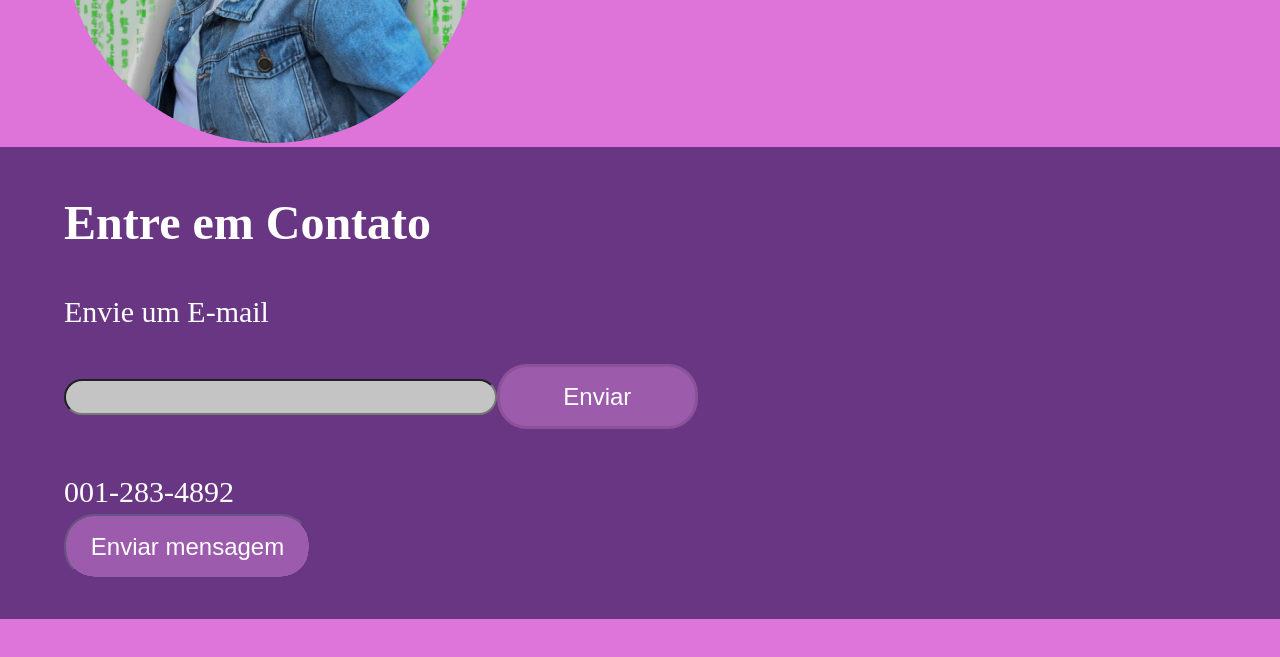
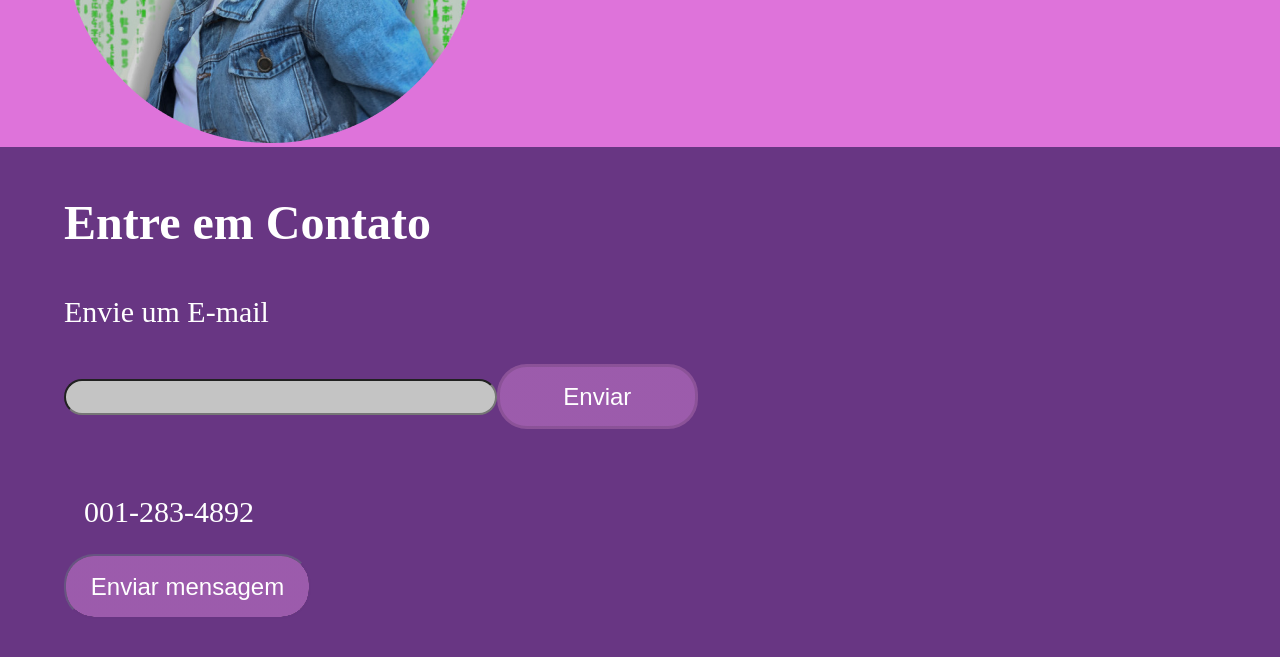
Before and after one commit to abdulazi3/dsi-fr27, a plain HTML site: page index.html in a window 1280 px wide. Shown: the part 1931-2588 px from the top of the page. Before the commit the page ends 2550 px from the top, so only its background shows below. Drawn offline with nearby package versions, Linux system fonts and the light colour scheme.

Commit message:
dsi-after

```diff
--- a/stayle.scss
+++ b/stayle.scss
@@ -306,7 +306,7 @@ a {
       font-size: 30px;
       line-height: 45px;
       color: #FFFFFF;
-      padding-bottom: -20px;
+      padding: 20px ;
 
 
     }
```
Also changed, not shown: css/stayle.css.
